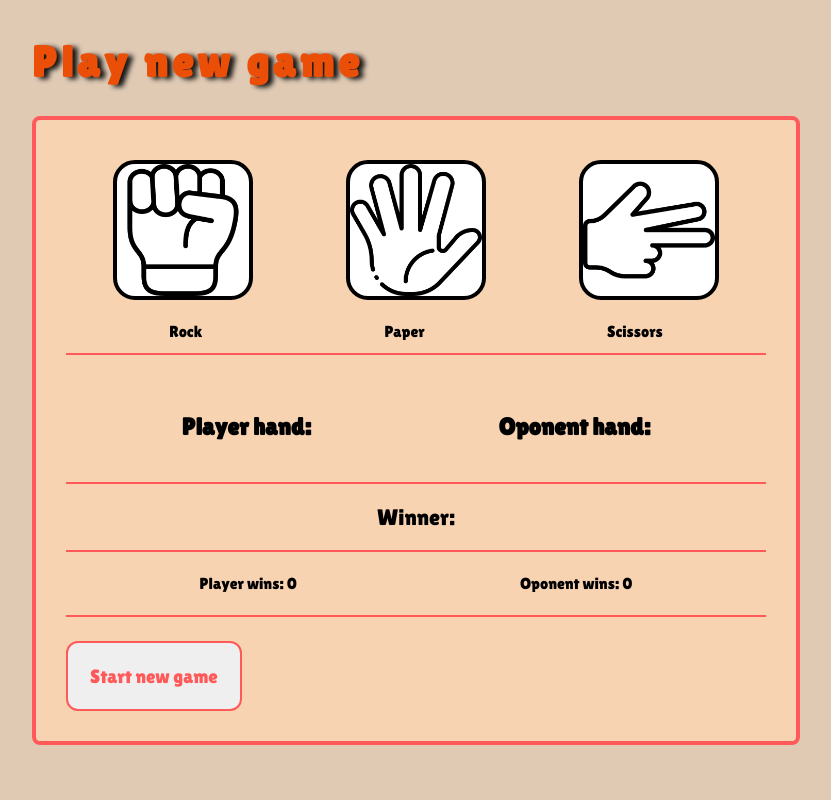
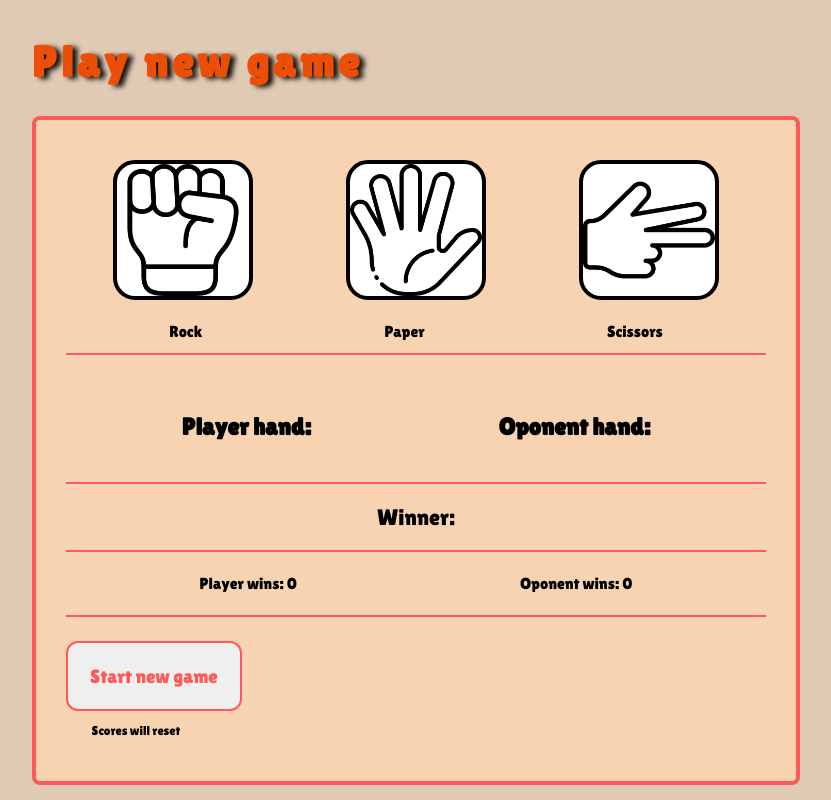
Before and after one commit to MJanuszek/rock-paper-scissors, a React (Vite) app: page / in a window 1280 px wide. Shown: the whole page, without its empty margins (224-1055 px from the left). Built offline with nearby package versions, Linux system fonts and the light colour scheme.

Commit message:
final changes

```diff
--- a/src/GameBoard.css
+++ b/src/GameBoard.css
@@ -75,7 +75,10 @@
   padding: 22px;
   border-radius: 12px;
 }
-
+.info {
+  font-size: 0.8em;
+  margin-left: 2vw;
+}
 .restart:hover {
   color: #000000;
 }
--- a/src/GameBoard.jsx
+++ b/src/GameBoard.jsx
@@ -10,6 +10,9 @@ function GameBoard() {
   function startNewGame() {
     setPlayer1Hand("");
     setPlayer2Hand("");
+    setoponentWins(0);
+    setplayerWins(0);
+    setWinner("");
   }
 
   function oponentChoice() {
@@ -83,6 +86,7 @@ function GameBoard() {
       <button className="restart" onClick={startNewGame}>
         Start new game
       </button>
+      <p className="info">Scores will reset</p>
     </div>
   );
 }
```
